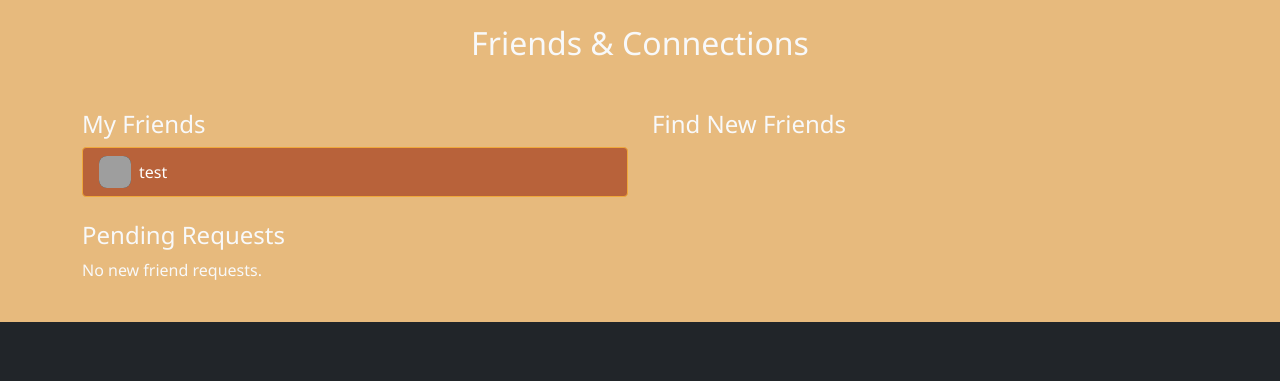
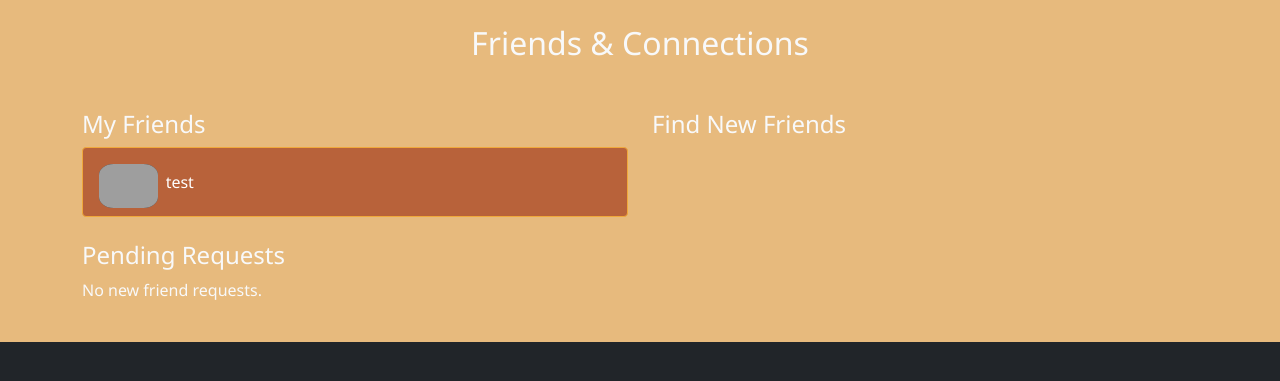
Before and after one commit to hns101/PixelPub-CS50-Final-Project, a Flask app: page /friends in a window 1280 px wide. Shown: the part 134-515 px from the top of the page. Run offline with Flask 3, Linux system fonts and the light colour scheme; the first user in the database is signed in; data comes from the database, SQL or seed files in the repository; some libraries are stand-ins or nearby versions; grey boxes are pictures that could not be loaded.

Commit message:
chat css update

```diff
--- a/static/css/styles.css
+++ b/static/css/styles.css
@@ -50,7 +50,7 @@ body { background-color: var(--bg-dark); color: var(--text-light); font-family:
     display: none; /* Hidden by default */
 }
 .avatar-nav { width: auto; height: 64px; border-radius:50%; border: 5px outset rgb(170, 170, 170); object-fit: cover; }
-.avatar-sm { width: 32px; height: 32px; border-radius: 25%; object-fit: cover; background-color: #333; }
+.avatar-sm { width: auto; height: 44px; border-radius: 25%; object-fit: cover; background-color: #333; margin-top: 8px; }
 .canvas-preview-card img { width: 100%; height: 320px; object-fit: contain; border-bottom: 8px solid var(--border-color); image-rendering: pixelated; }
 .chat-message {
      display: flex;
```
Also changed, not shown: project.db.
